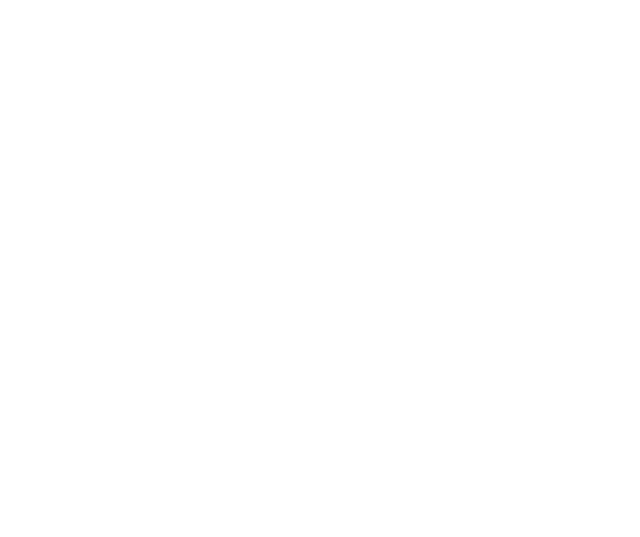
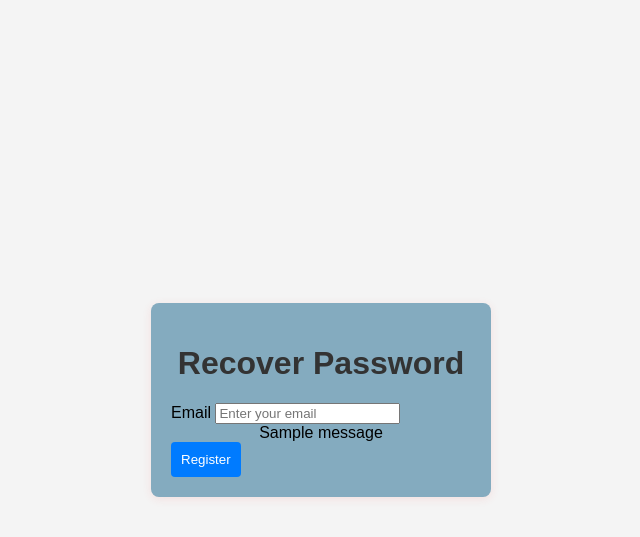
Before and after one commit to GeorgeMargineanu/alstom, a Flask app: page /recover_password in a window 1280 px wide. Before the commit the part shown is empty. Shown: the top 537 px of the page, without its empty margins (319-959 px from the left). Run offline with Flask 3, Linux system fonts and the light colour scheme; one stand-in notice (Sample message) is shown.

Commit message:
test send email

```diff
--- a/app.py
+++ b/app.py
@@ -6,7 +6,8 @@
 from flask_login import UserMixin, login_user, LoginManager, login_required, current_user, logout_user
 from flask_bcrypt import Bcrypt
 from flask_migrate import Migrate
-import email_validator
+from flask_mail import Mail, Message
+
 
 app = Flask(__name__)
 app.config['SQLALCHEMY_DATABASE_URI'] = 'sqlite:///database.db'
@@ -16,6 +17,31 @@
 bcrypt = Bcrypt(app)
 login_manager = LoginManager(app)
 login_manager.login_view = 'login'
+
+#Config mail server
+app.config['MAIL_SERVER'] = 'smtp.gmail.com'
+app.config['MAIL_PORT'] = 587
+app.config['MAIL_USERNAME'] = 'georgemargineanu20@gmail.com'
+app.config['MAIL_PASSWORD'] = 'atbe zdbo wsvy qsis'
+app.config['MAIL_USE_TLS'] = True
+app.config['MAIL_USE_SSL'] = False
+mail = Mail(app)
+
+
+@app.route("/send_mail", methods=['GET', 'POST'])
+def index():
+    msg = Message(
+        subject='Hello from the other side!',
+        sender=app.config['MAIL_USERNAME'],  # Using the configured email address
+        recipients=['georgemargineanu20@gmail.com']  # Replace with the recipient's email address
+    )
+    msg.body = "Hey, sending you this email from my Flask app. pupici."
+
+    try:
+        mail.send(msg)
+        return "Message sent!"
+    except Exception as e:
+        return f"Failed to send email. Error: {e}"
 
 @login_manager.user_loader
 def load_user(user_id):
@@ -63,6 +89,8 @@
     logout_user()
     return redirect(url_for('home'))
 
+
+
 @app.route('/recover_password', methods=['GET', 'POST'])
 def recover_password():
     form = RegistrationForm()
@@ -79,7 +107,6 @@
     return render_template('recover.html', form=form)
 
 @app.route('/login', methods=['GET', 'POST'])
-@app.route('/login', methods=['GET', 'POST'])
 def login():
     form = LoginForm()
     if 'failed_logins' not in session:  # Initialize if not present
@@ -89,7 +116,7 @@
         user = User.query.filter_by(username=form.username.data).first()
         if user and bcrypt.check_password_hash(user.password, form.password.data):
             login_user(user, remember=True)
-            session['failed_logins'] = 0
+            session['failed_logins'] = 0  # Reset failed login counter on success
             return redirect(url_for('dashboard'))
         else:
             session['failed_logins'] += 1
--- a/static/styles.css
+++ b/static/styles.css
@@ -58,3 +58,11 @@
     list-style: none;     /* Remove bullet points */
     text-align: center;   /* Center text within the flashes container */
 }
+
+.recover_container{
+    background: rgb(132, 171, 191);
+    padding: 20px;
+    border-radius: 8px;
+    box-shadow: 0 2px 10px rgba(236, 53, 53, 0.1);
+    width: 300px;
+}
--- a/templates/recover.html
+++ b/templates/recover.html
@@ -2,12 +2,35 @@
 <html lang="en">
 <head>
     <meta charset="UTF-8">
-    <meta name="viewport"
-          content="width=device-width, user-scalable=no, initial-scale=1.0, maximum-scale=1.0, minimum-scale=1.0">
+    <meta name="viewport" content="width=device-width, initial-scale=1.0">
     <meta http-equiv="X-UA-Compatible" content="ie=edge">
-    <title>Recover password</title>
+    <title>Recover Password</title>
+    <link rel="stylesheet" href="{{ url_for('static', filename='styles.css') }}">
 </head>
 <body>
-
+<div class="recover_container">
+    <h1>Recover Password</h1>
+    <form method="POST" action="">
+        {{ form.hidden_tag() }}
+        <div>
+            {{ form.email.label }}
+            {{ form.email(class="form-control", placeholder="Enter your email") }}
+        </div>
+        <div>
+            {% with messages = get_flashed_messages(with_categories=True) %}
+                {% if messages %}
+                    <ul class="flashes">
+                        {% for category, message in messages %}
+                            <li class="{{ category }}">{{ message }}</li>
+                        {% endfor %}
+                    </ul>
+                {% endif %}
+            {% endwith %}
+        </div>
+        <div>
+            {{ form.submit(class="btn btn-primary") }}
+        </div>
+    </form>
+</div>
 </body>
 </html>
```
